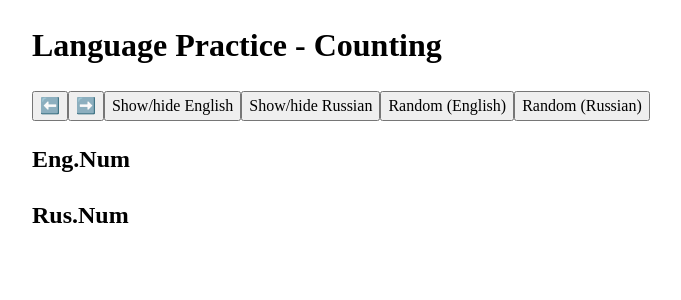
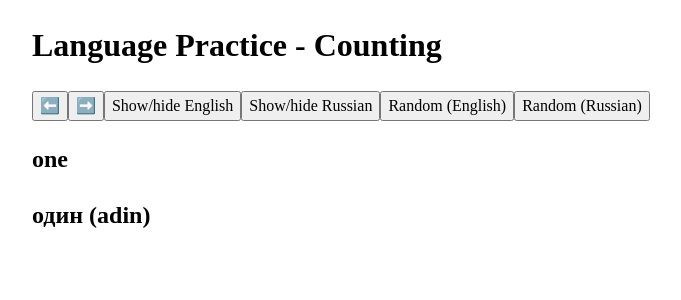
Before and after one commit to CasparWilson/Caspar-Dana-Learn-to-count-app, a React (Vite) app: page / in a window 1280 px wide. Shown: the top 300 px of the page, without its empty margins (108-789 px from the left). Built offline with nearby package versions, Linux system fonts and the light colour scheme.

Commit message:
adde num state and functionality to display + delete demos

```diff
--- a/src/App.jsx
+++ b/src/App.jsx
@@ -1,6 +1,10 @@
-import { DemonstratingProps } from "./components/demo/DemonstratingProps";
+import { englishWords, russianWords } from "./components/LanguageData";
+import React from 'react'
 
 function App() {
+
+    const[count, setCount] = React.useState(1)
+
     return (
         <div>
             <h1>Language Practice - Counting</h1>
@@ -13,8 +17,8 @@ function App() {
                 <button>Random (Russian)</button>
             </div>
             <div className="numbers">
-                <h2>Eng.Num</h2>
-                <h2>Rus.Num</h2>
+                <h2>{englishWords[count]}</h2>
+                <h2>{russianWords[count]}</h2>
             </div>
         </div>
     );
--- a/src/components/demo/DemonstratingProps.jsx
+++ /dev/null
@@ -1,14 +0,0 @@
-//This set of components demonstrates prop-types and eslint support around props
-//You can delete the contents of components/demo
-
-import { Team } from "./Team";
-
-export function DemonstratingProps() {
-    return (
-        <div>
-            <h2>Demonstrating props</h2>
-            <Team title="blue team" scores={[10, 20]} />
-            <Team title="red team" scores={[99, -20]} subtitle="hosts" />
-        </div>
-    );
-}
--- a/src/components/demo/Team.jsx
+++ /dev/null
@@ -1,20 +0,0 @@
-import PropTypes from "prop-types";
-import { capitalise } from "./capitalise";
-
-export function Team(props) {
-    return (
-        <div>
-            <h2>{capitalise(props.title)}</h2>
-            {props.subtitle && <p>{props.subtitle}</p>}
-            <p>Example prop (props.scores) is: {props.scores.join()}</p>
-        </div>
-    );
-}
-
-//Optional but recommended
-//If you don't specify prop types, disable the rule in .eslintrc.cjs
-Team.propTypes = {
-    title: PropTypes.string.isRequired,
-    scores: PropTypes.arrayOf(PropTypes.number).isRequired,
-    subtitle: PropTypes.string,
-};
--- a/src/components/demo/capitalise.js
+++ /dev/null
@@ -1,12 +0,0 @@
-//This file is just here to demonstrate how functions independent of react can easily be tested
-//Feel free to delete it and the accompanying test once you have your own
-/**
- * @param {string} inputString
- * @returns {string} new string based on inputString but with the first letter capitalised
- */
-export function capitalise(inputString) {
-    if (inputString.length === 0) {
-        return inputString;
-    }
-    return inputString.charAt(0).toUpperCase() + inputString.slice(1);
-}
```
Also changed, not shown: src/components/LanguageData.js (renamed from src/LanguageData.jsx), 1 other file (tests, documents, lock files or other folders).
